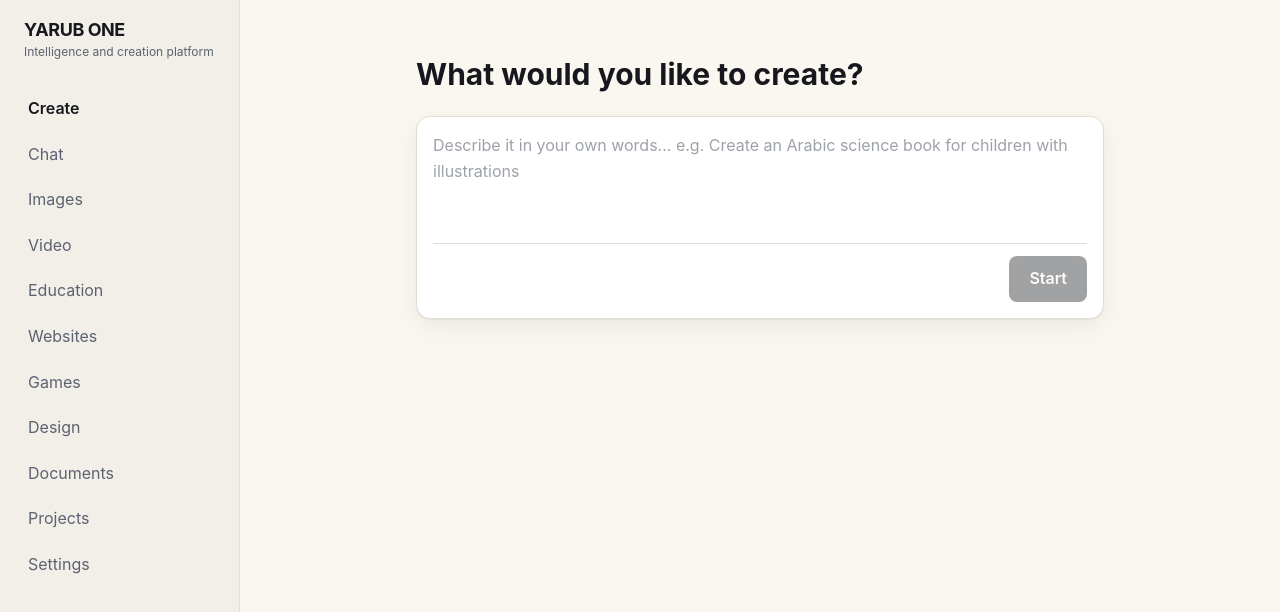
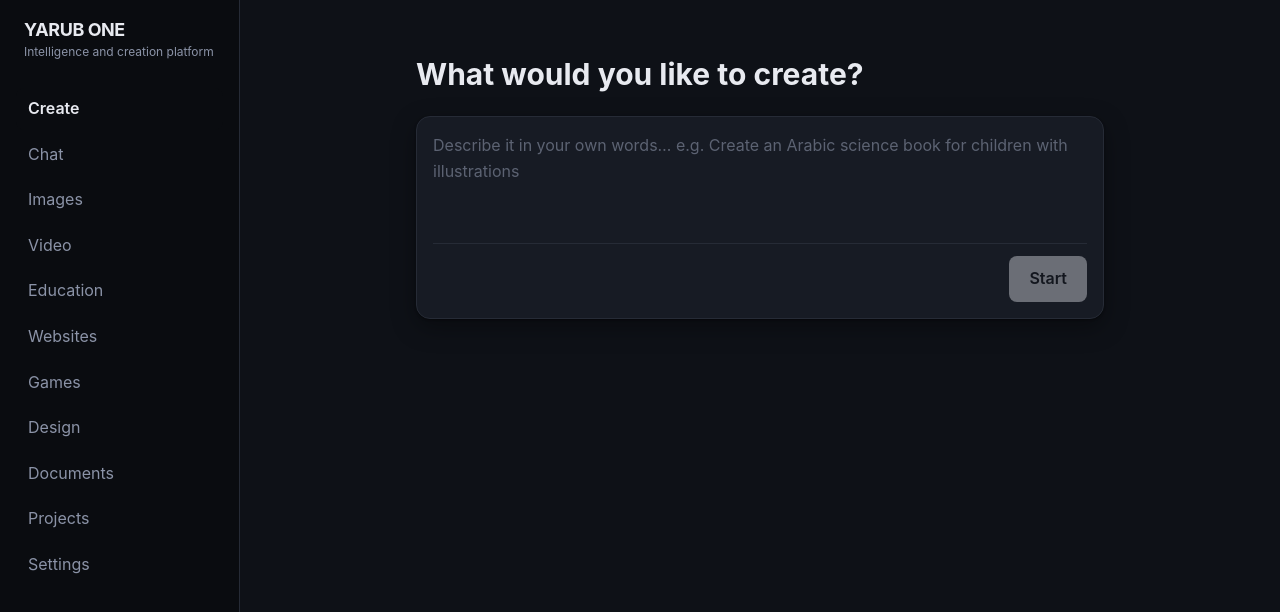
Before and after one commit to yarubacademy-collab/Yarub-one-, a Next.js app in the folder apps/web/: page /en/create in a window 1280 px wide. Shown: the top 612 px of the page. Built offline with nearby package versions, Linux system fonts and the light colour scheme; no server answers.

Commit message:
Update tailwind.config.ts

```diff
--- a/apps/web/tailwind.config.ts
+++ b/apps/web/tailwind.config.ts
@@ -1,22 +1,18 @@
 import type { Config } from 'tailwindcss';
 
 /**
- * YARUB ONE visual identity.
- *
- * Deliberately not the grey-on-white or purple-gradient look of existing AI
- * products: a warm parchment base with deep ink and a single amber accent,
- * drawn from manuscript tradition rather than dashboard convention.
+ * YARUB ONE visual identity — dark, professional palette.
  */
 export default {
   content: ['./src/**/*.{ts,tsx}'],
   theme: {
     extend: {
       colors: {
-        ink: { DEFAULT: '#16181d', soft: '#2b2f38', muted: '#5c6270' },
-        parchment: { DEFAULT: '#faf7f0', raised: '#ffffff', sunk: '#f2efe9' },
-        amber: { DEFAULT: '#c08a2e', bright: '#e0a944', deep: '#8f6519' },
-        edge: '#e3ded2',
-        danger: '#b23b3b',
+        ink: { DEFAULT: '#e8eaf0', soft: '#c7cbd6', muted: '#8b93a7' },
+        parchment: { DEFAULT: '#0e1117', raised: '#171b24', sunk: '#0a0c10' },
+        amber: { DEFAULT: '#3b82f6', bright: '#60a5fa', deep: '#1d4ed8' },
+        edge: '#262b36',
+        danger: '#f87171',
       },
       fontFamily: {
         arabic: ['var(--font-arabic)', 'sans-serif'],
@@ -24,7 +20,7 @@
         latin: ['var(--font-latin)', 'system-ui', 'sans-serif'],
       },
       borderRadius: { card: '14px' },
-      boxShadow: { raise: '0 1px 2px rgba(22,24,29,.06), 0 8px 24px rgba(22,24,29,.06)' },
+      boxShadow: { raise: '0 1px 2px rgba(0,0,0,.35), 0 8px 24px rgba(0,0,0,.35)' },
     },
   },
   plugins: [],
```
